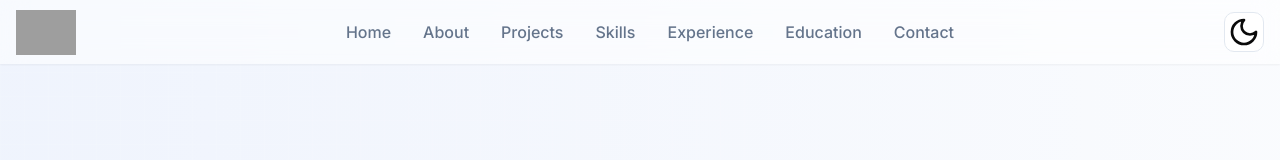
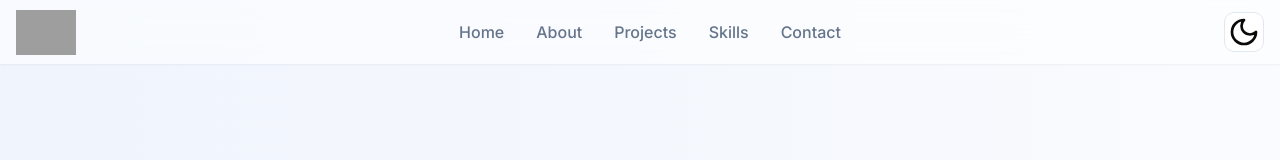
Before and after one commit to vijaykumarr1452/vijaykumarr1452.github.io, a Next.js app: page / in a window 1280 px wide. Shown: the top 160 px of the page. Built offline with nearby package versions, Linux system fonts and the light colour scheme; grey boxes are pictures that could not be loaded.

Commit message:
Update navbar.tsx

```diff
--- a/components/navbar.tsx
+++ b/components/navbar.tsx
@@ -15,8 +15,8 @@ const navItems = [
   { name: "About", path: "#about" },
   { name: "Projects", path: "#projects" },
   { name: "Skills", path: "#skills" },
-  { name: "Experience", path: "#experiences" },
-  { name: "Education", path: "#education" },
+  // { name: "Experience", path: "#experiences" },
+  // { name: "Education", path: "#education" },
   { name: "Contact", path: "#contact" },
 ]
 
```
